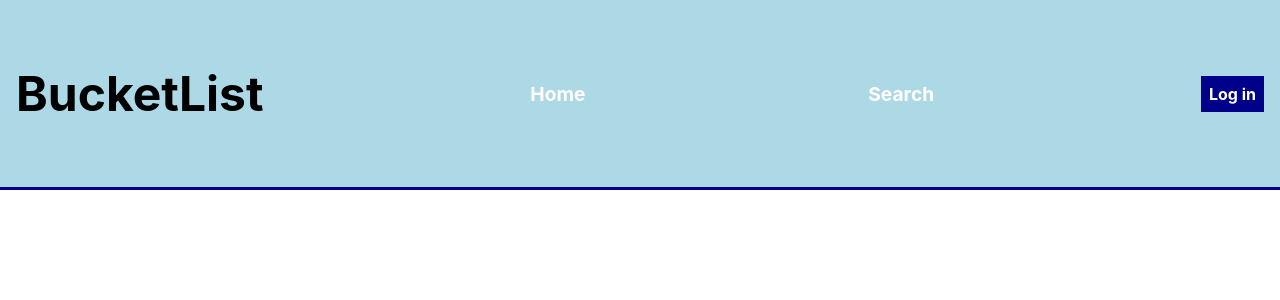
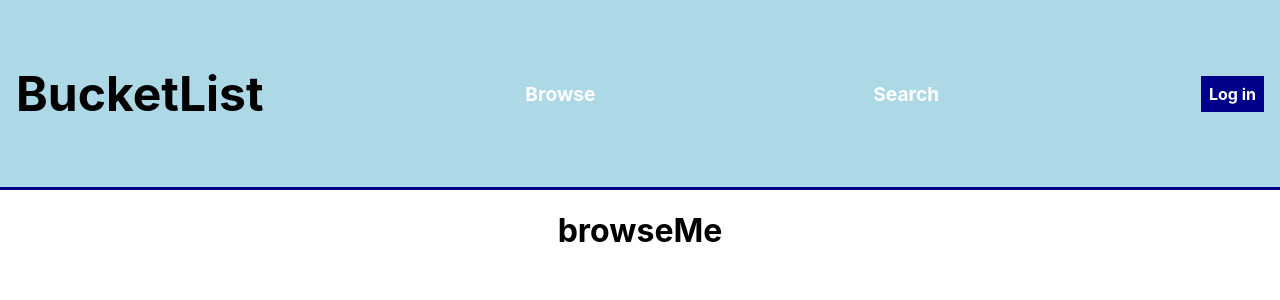
Before and after one commit to redsn/BucketList-Front-End-, a React (Create React App) app: page /browse in a window 1280 px wide. Shown: the top 300 px of the page. Built offline with nearby package versions, Linux system fonts and the light colour scheme; no server answers.

Commit message:
wip: added new routes, needs to be fleshed out

```diff
--- a/src/components/Header.js
+++ b/src/components/Header.js
@@ -61,7 +61,9 @@ const Header = ({user}) => {
         <Link to="/">
             <div><h3 className="titlecard">BucketList</h3></div>
         </Link>
-            <div className="navButton">Home</div>
+        <Link to="browse">
+            <div className="navButton">Browse</div>
+        </Link>
         <Link to="search">
             <div className="navButton">Search</div>
         </Link>
@@ -76,7 +78,9 @@ const Header = ({user}) => {
             {
                 user ?
                 <>
+                <Link to="profile">
                 <div><h3>{user.displayName}</h3></div>
+                </Link>
                 <div onClick={logout} className="logger">Log out</div>
                 </>
                 :
--- a/src/components/Main.js
+++ b/src/components/Main.js
@@ -10,6 +10,8 @@ import {Routes,Route} from 'react-router-dom';
 import Home from '../pages/Home';
 import Search from '../pages/Search';
 import ShowMovie from '../components/ShowMovie';
+import Browse from '../pages/Browse';
+import Profile from '../pages/Profile';
 
 
 
@@ -37,6 +39,16 @@ function Main({getMovie, movie, findMovie, user, api}) {
                 element={<ShowMovie getMovie={getMovie} movie={movie} findMovie={findMovie} user={user} api={api}/>}
             />
 
+            <Route
+                path="/browse"
+                element={<Browse getMovie={getMovie} movie={movie} findMovie={findMovie} user={user} api={api} />}
+            />
+
+            <Route
+                path="/profile"
+                element={<Profile  getMovie={getMovie} movie={movie} findMovie={findMovie} user={user} api={api} />}
+            />
+
             </Routes>
         </main>
         </>
--- /dev/null
+++ b/src/pages/Browse.js
@@ -0,0 +1,7 @@
+
+
+const Browse = () => {
+    return <h1>browseMe</h1>
+}
+
+export default Browse
--- /dev/null
+++ b/src/pages/Profile.js
@@ -0,0 +1,7 @@
+
+
+const Profile = () => {
+    return <h1>Profile</h1>
+};
+
+export default Profile;
```
